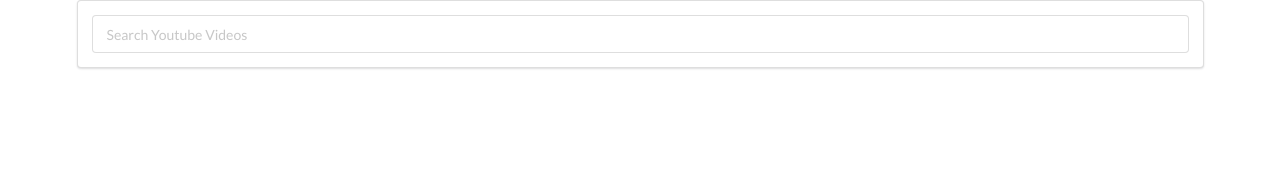
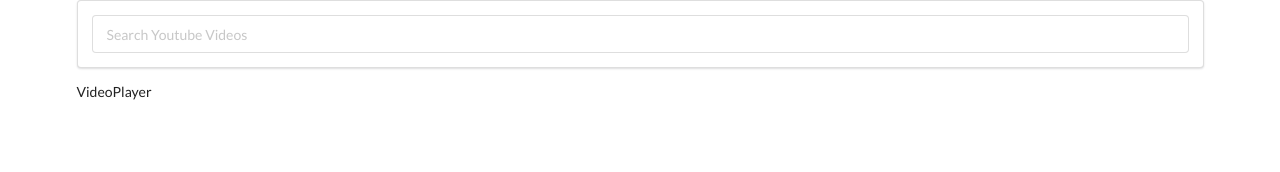
Before and after one commit to dvadz/react_videos_func, a React (Create React App) app: page / in a window 1280 px wide. Shown: the top 172 px of the page. Built offline with nearby package versions, Linux system fonts and the light colour scheme.

Commit message:
Created VideoPlayer to play the selected video

```diff
--- a/src/components/App.js
+++ b/src/components/App.js
@@ -2,6 +2,7 @@
 import SearchBar from "./SearchBar";
 import youtube from "../youtube";
 import VideoList from "./VideoList";
+import VideoPlayer from "./VideoPlayer";
 
 const App = () => {
   const [videos, setVideos] = useState("");
@@ -20,6 +21,7 @@
   return (
     <div className='ui container'>
       <SearchBar onFormSubmit={onFormSubmit} />
+      <VideoPlayer video={selectedVideo} />
       <VideoList videos={videos} onVideoDetailSelect={onVideoDetailSelect} />
     </div>
   );
--- /dev/null
+++ b/src/components/VideoPlayer.js
@@ -0,0 +1,7 @@
+import React from "react";
+
+const VideoPlayer = ({ video }) => {
+  return <div>VideoPlayer</div>;
+};
+
+export default VideoPlayer;
```
